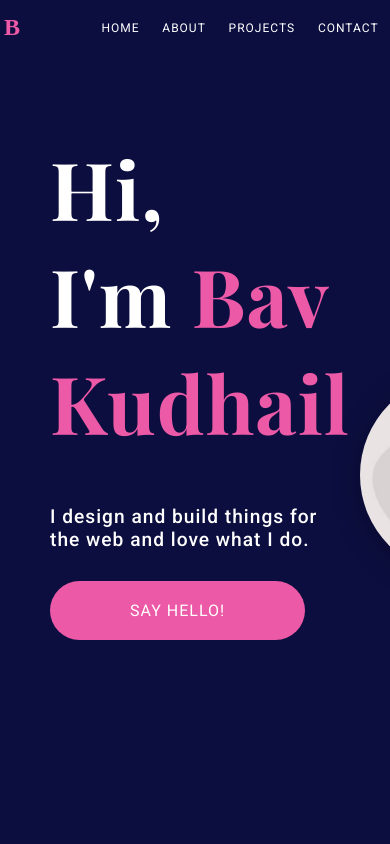
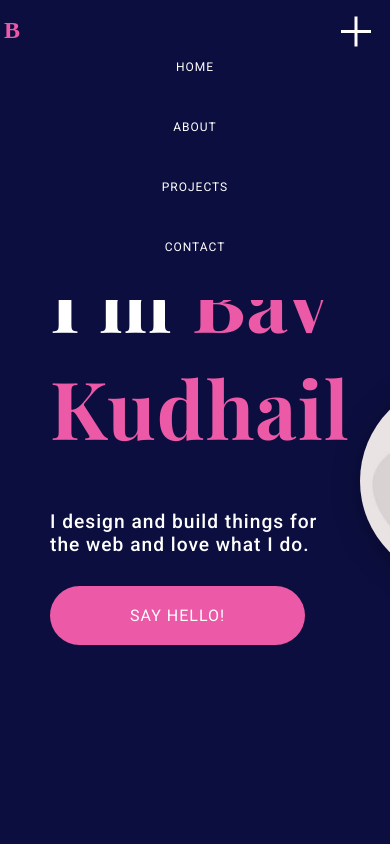
Before and after one commit to BavKudhail/advanced-css-portfolio, a plain HTML site: page index.html in a window 390 px wide. Shown: the top 844 px of the page. Drawn offline with nearby package versions, Linux system fonts and the light colour scheme.

Commit message:
added hamburger menu using javascript

```diff
--- a/assets/style.css
+++ b/assets/style.css
@@ -45,7 +45,7 @@ p {
 nav {
   display: flex;
   justify-content: space-between;
-  height: 55px;
+  height: 60px;
   align-items: center;
   background-color: #0c0e3f;
   color: white;
@@ -256,3 +256,62 @@ hr {
 .message {
   height: 300px;
 }
+
+/* responsive design */
+@media (max-width: 992px) {
+  body {
+    font-size: 0.875rem;
+    background: lightgreen;
+  }
+  /* hamburger menu created using the below tutorial as a reference:
+https://www.youtube.com/watch?v=OFKBep95lb4
+code has been adjusted and re-designed for this portfolio */
+  .hamburger-btn {
+    position: absolute;
+    right: 5vw;
+    cursor: pointer;
+    background: none;
+    border: none;
+    width: 30px;
+    height: 30px;
+  }
+  .hamburger-btn .menu,
+  .hamburger-btn:after {
+    content: "";
+    display: block;
+    height: 3px;
+    background-color: rgb(255, 255, 255);
+    margin: 5px 0;
+    transition: 0.4s;
+  }
+  .hamburger-btn.active .menu {
+    transform: rotate(90deg) translate(5px, 0px);
+    transition: 0.4s;
+    background-color: #ffffff;
+  }
+  .hamburger-btn.active::after {
+    transform: rotate(180deg) translate(0px, 3px);
+    transition: 0.4s;
+    background-color: #ffffff;
+  }
+  #nav-list {
+    display: none;
+  }
+  #nav-list {
+    position: absolute;
+    top: 60px;
+    width: 100%;
+    flex-direction: column;
+    transition: 0.5s;
+    background: #0c0e3f;
+    display: block;
+  }
+  #nav-list.visible {
+    display: none;
+  }
+  #nav-list a {
+    text-align: center;
+    display: block;
+    height: 60px;
+  }
+}
--- a/index.html
+++ b/index.html
@@ -12,7 +12,10 @@
     <!-- header -->
         <nav class="navbar">
             <div class="logo">B</div>
-            <ul id="nav-list">
+            <button class="hamburger-btn active">
+                <span class="menu"></span>
+            </button>
+            <ul class="nav-container" id="nav-list">
                 <li> <a href="#home">Home</a></li>
                 <li> <a href="#about">About</a></li>
                 <li> <a href="#projects">Projects</a></li>
```
